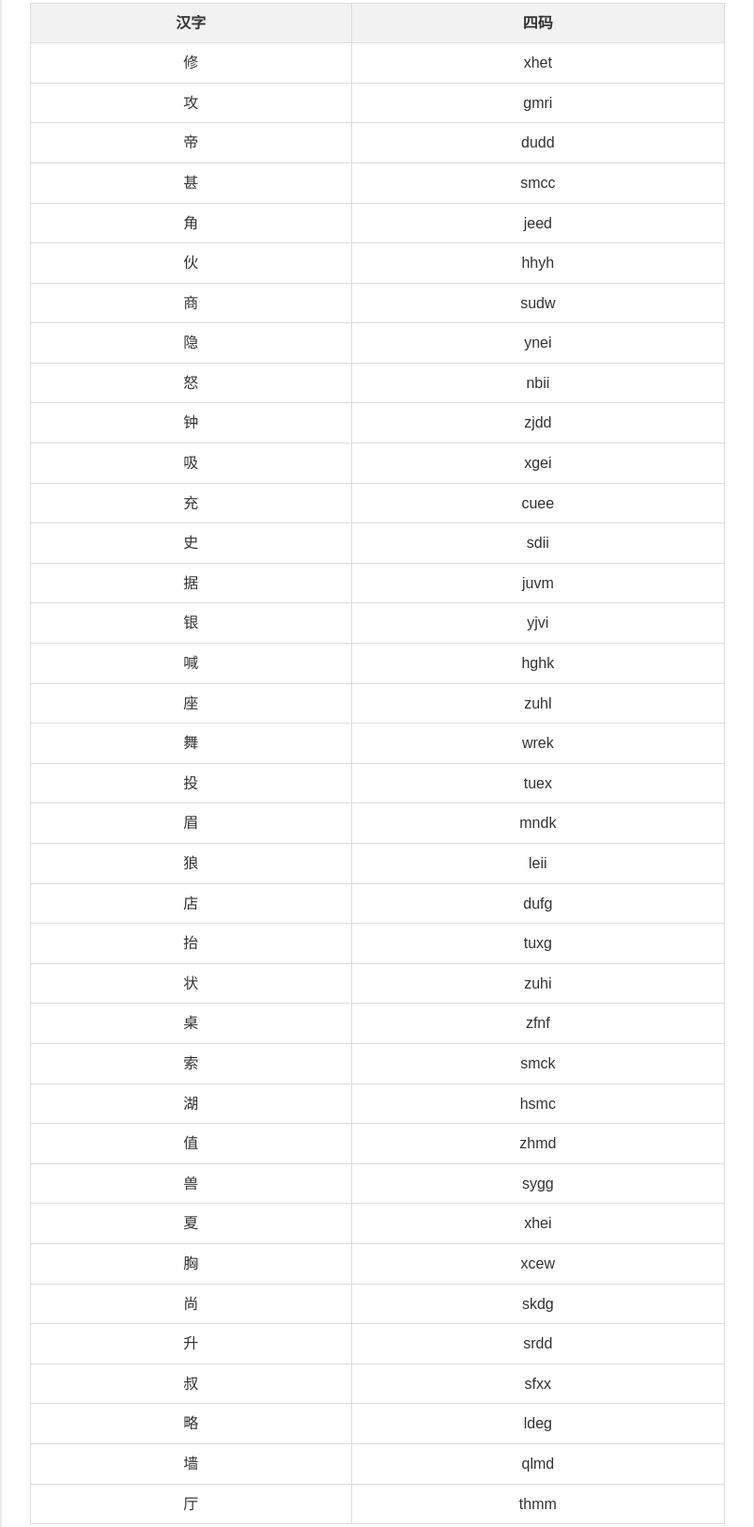
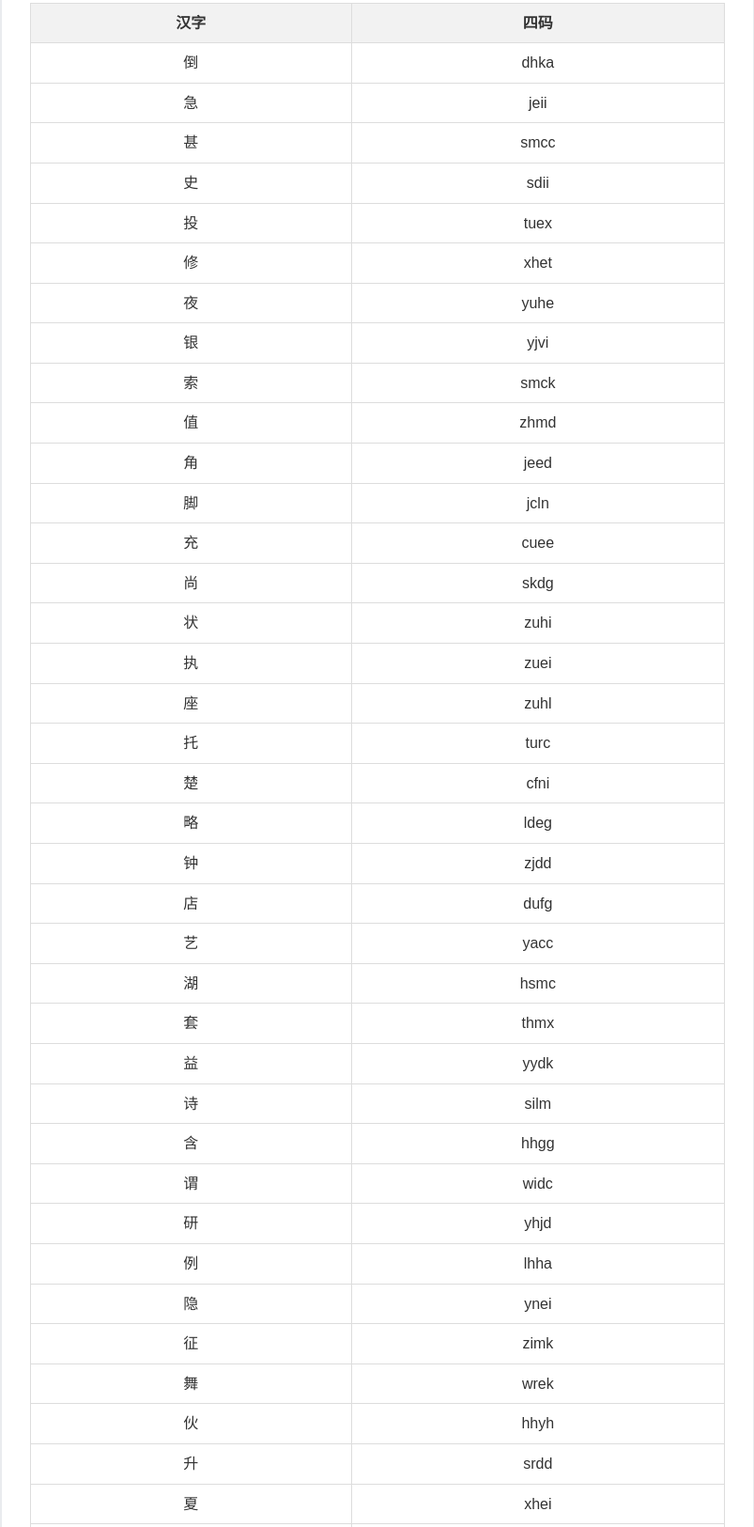
Before and after one commit to limalivy/cqkm, a plain HTML site: page top1000k4.html in a window 1280 px wide. Shown: the part 685-2310 px from the top of the page at 94% size, without its empty margins (238-1041 px from the left). Drawn offline with Linux system fonts and the light colour scheme.

Commit message:
Update top1000k4.html
11

```diff
--- a/top1000k4.html
+++ b/top1000k4.html
@@ -260,43 +260,53 @@
     <script>
         // 默认四码表
         let codeTable = {
+            "倒": "dhka",
+            "急": "jeii",
+            "甚": "smcc",
+            "史": "sdii",
+            "投": "tuex",
             "修": "xhet",
+            "夜": "yuhe",
+            "银": "yjvi",
+            "索": "smck",
+            "值": "zhmd",
+            "角": "jeed",
+            "脚": "jcln",
+            "充": "cuee",
+            "尚": "skdg",
+            "状": "zuhi",
+            "执": "zuei",
+            "座": "zuhl",
+            "托": "turc",
+            "楚": "cfni",
+            "略": "ldeg",
+            "钟": "zjdd",
+            "店": "dufg",
+            "艺": "yacc",
+            "湖": "hsmc",
+            "套": "thmx",
+            "益": "yydk",
+            "诗": "silm",
+            "含": "hhgg",
+            "谓": "widc",
+            "研": "yhjd",
+            "例": "lhha",
+            "隐": "ynei",
+            "征": "zimk",
+            "舞": "wrek",
+            "伙": "hhyh",
+            "升": "srdd",
+            "夏": "xhei",
+            "监": "jadk",
+            "庭": "turx",
             "攻": "gmri",
-            "帝": "dudd",
-            "甚": "smcc",
-            "角": "jeed",
-            "伙": "hhyh",
-            "商": "sudw",
-            "隐": "ynei",
-            "怒": "nbii",
-            "钟": "zjdd",
+            "厅": "thmm",
+            "茶": "cahf",
+            "材": "cfme",
+            "亦": "yuii",
+            "妻": "qkbk",
             "吸": "xgei",
-            "充": "cuee",
-            "史": "sdii",
-            "据": "juvm",
-            "银": "yjvi",
-            "喊": "hghk",
-            "座": "zuhl",
-            "舞": "wrek",
-            "投": "tuex",
-            "眉": "mndk",
-            "狼": "leii",
-            "店": "dufg",
-            "抬": "tuxg",
-            "状": "zuhi",
-            "桌": "zfnf",
-            "索": "smck",
-            "湖": "hsmc",
-            "值": "zhmd",
-            "兽": "sygg",
-            "夏": "xhei",
-            "胸": "xcew",
-            "尚": "skdg",
-            "升": "srdd",
-            "叔": "sfxx",
-            "略": "ldeg",
-            "墙": "qlmd",
-            "厅": "thmm",
+            "嘴": "zgfe",
         };
 
         // 练习状态变量
```
